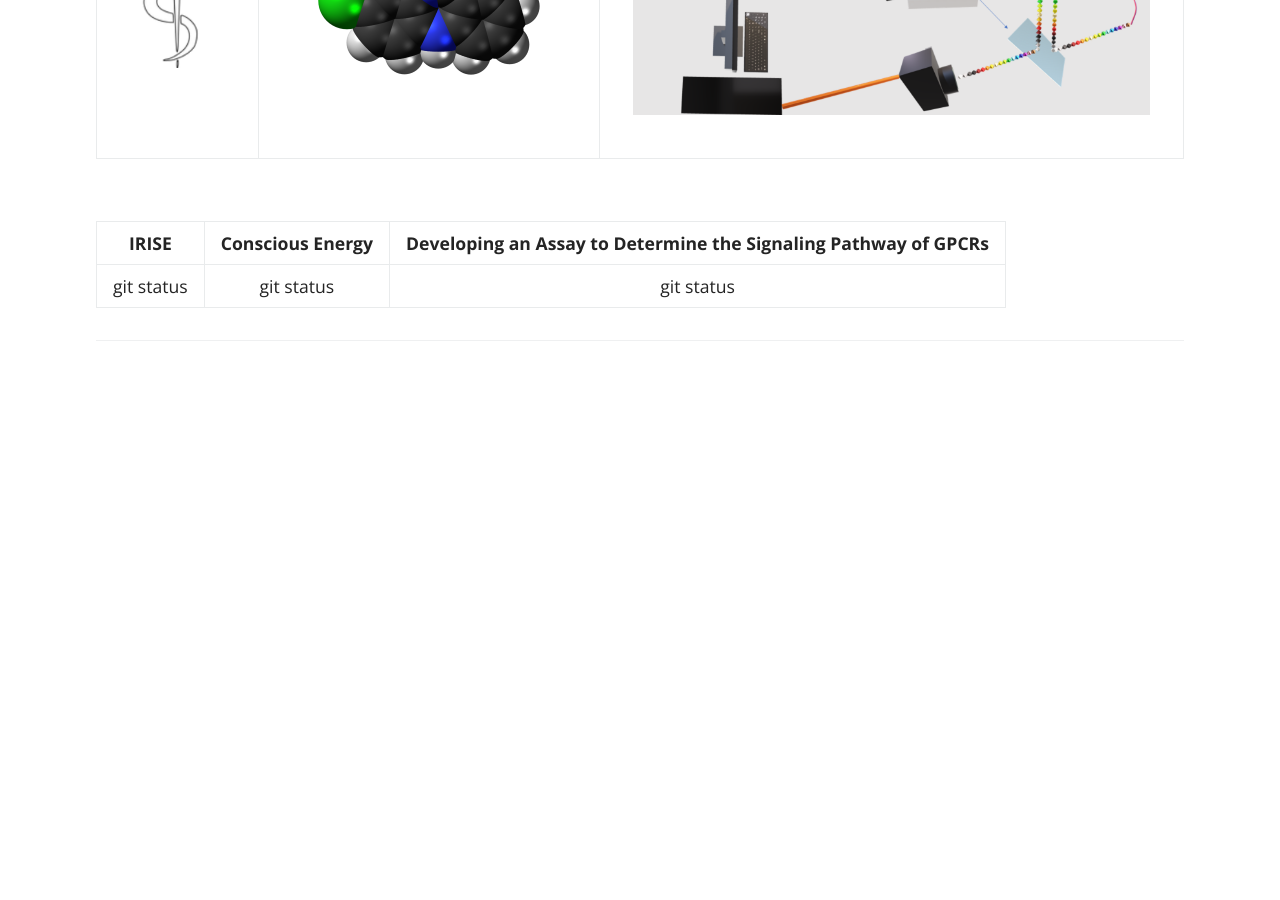
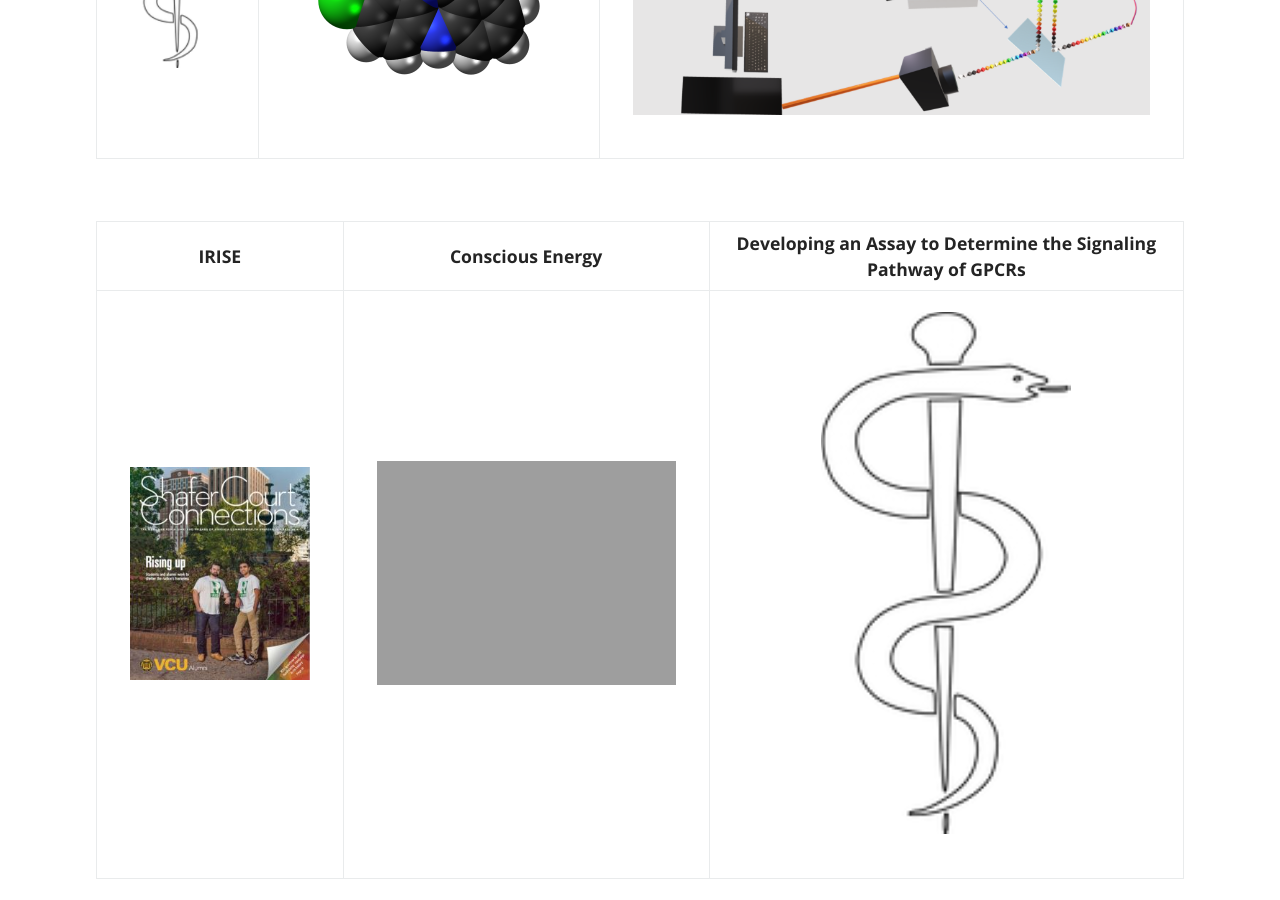
Before and after one commit to EyeCanDoIt/EyeCanDoIt.github.io, a Jekyll site: the page built from index.md, in a window 1280 px wide and 900 px high, scrolled down 2150 px. Built offline with Jekyll 4.4.1, drawn with Linux system fonts in a browser that asks for light colours; before the commit the page ends 2555 px from its top, so only the background shows below that.

Commit message:
Update index.md

```diff
--- a/index.md
+++ b/index.md
@@ -54,4 +54,4 @@ Virginia Commonwealth University (VCU), Richmond, VA		&nbsp;&nbsp;&nbsp;&nbsp;&n
 
 | IRISE | Conscious Energy | Developing an Assay to Determine the Signaling Pathway of GPCRs |
 |     :---:    |     :---:      |     :---:     |
-| git status   | git status     | git status    |
+| <a href="gat" class="btn" style="color:#E0E0E0"><img src="https://EyeCanDoIt.github.io/Images/IRISE.jpg" alt="https://EyeCanDoIt.github.io/Images/IRISE.jpg" loading="lazy"></a>   | <a href="gat" class="btn" style="color:#E0E0E0"><img src="https://EyeCanDoIt.github.io/Images/CE.png" alt="https://EyeCanDoIt.github.io/Images/CE.png" loading="lazy"></a>     | <a href="gat" class="btn" style="color:#E0E0E0"><img src="https://EyeCanDoIt.github.io/Images/asclepius.png" alt="https://EyeCanDoIt.github.io/Images/asclepius.png" loading="lazy"></a>    |
```
